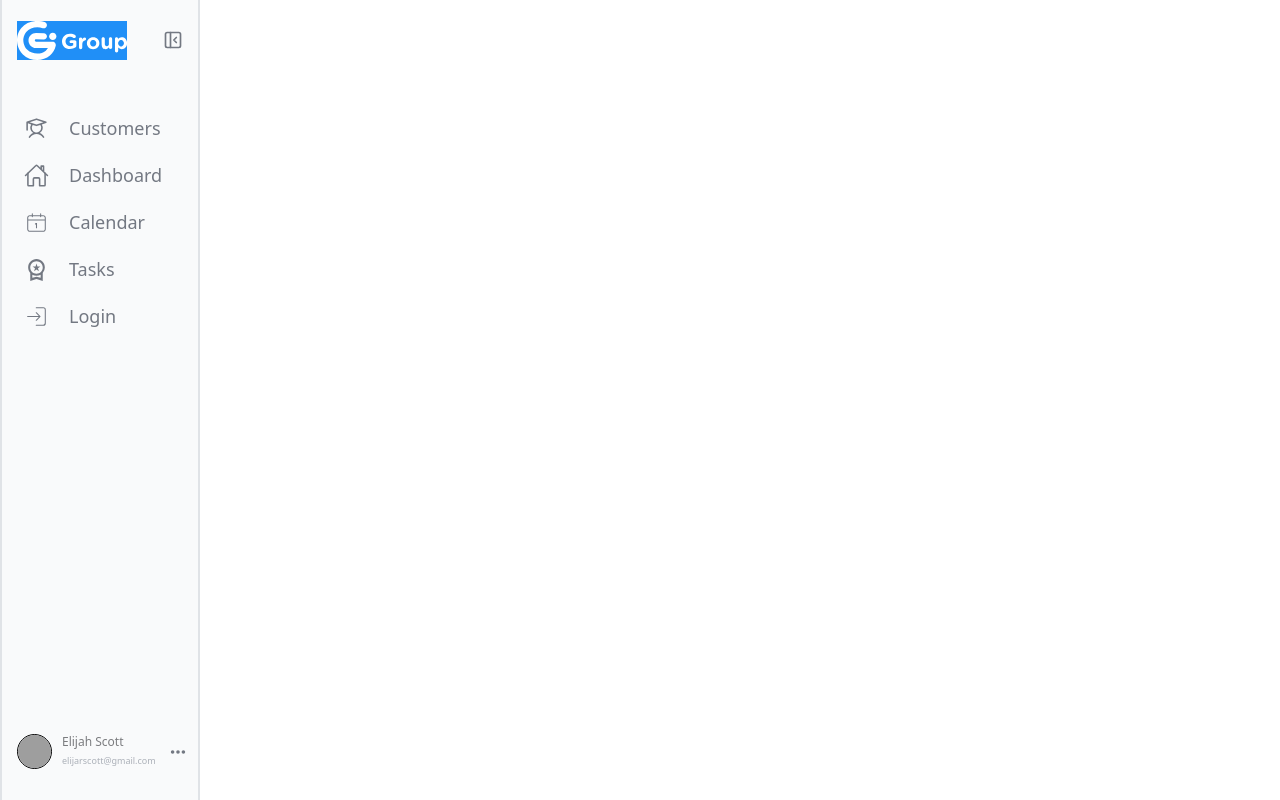
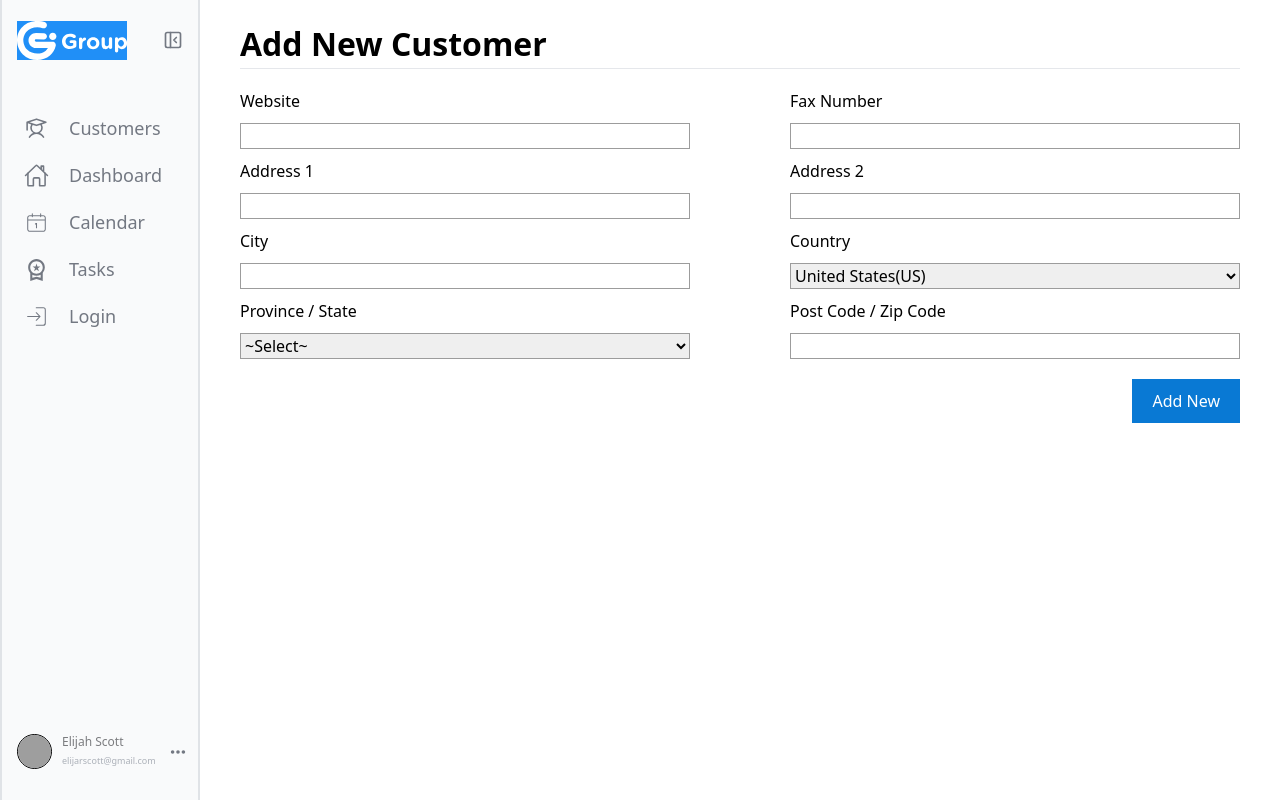
Before and after one commit to aliakbarimanov/gi-crm, a React (Create React App) app: page /newCustomer in a window 1280 px wide. Built offline with nearby package versions, Linux system fonts and the light colour scheme; grey boxes are pictures that could not be loaded.

Commit message:
adding new customer page

```diff
--- a/src/App.js
+++ b/src/App.js
@@ -7,6 +7,7 @@ import Calendar from "./pages/calendar/Calendar";
 import Tasks from "./pages/tasks/Tasks";
 import Login from "./pages/login/Login";
 import AppointmentForm from "./pages/appointmentform/AppointmentForm";
+import NewCustomer from "./components/newCustomer/NewCustomer";
 
 function App() {
   return (
@@ -18,6 +19,7 @@ function App() {
           <Route path="/calendar/*" element={<Calendar />} />
           <Route path="/tasks" element={<Tasks />} />
           <Route path="/login" element={<Login />} />
+          <Route path="/newCustomer" element={<NewCustomer />} />
           <Route path="/appointment-form" element={<AppointmentForm />} />
         </Routes>
       </Sidebar>
--- /dev/null
+++ b/src/components/newCustomer/NewCustomer.jsx
@@ -0,0 +1,61 @@
+import React from "react";
+import "../newCustomer/NewCustomer.scss";
+
+const NewCustomer = () => {
+  return (
+    <section className="newCustomer">
+      <div className="container">
+        <div className="headText">
+          <h2>Add New Customer</h2>
+          <hr />
+        </div>
+        <div className="form">
+          <form>
+            <div>
+              <label htmlFor="website">Website</label>
+              <input type="email" name="website" id="website" />
+            </div>
+            <div>
+              <label htmlFor="number">Fax Number</label>
+              <input type="number" name="number" id="number" />
+            </div>
+            <div>
+              <label htmlFor="address">Address 1</label>
+              <input type="text" name="address" id="address" />
+            </div>
+            <div>
+              <label htmlFor="address2">Address 2</label>
+              <input type="text" name="address2" id="address2" />
+            </div>
+
+            <div>
+              <label htmlFor="city">City</label>
+              <input type="text" name="city" id="city" />
+            </div>
+            <div>
+              <label htmlFor="country">Country</label>
+              <select name="country" id="country">
+                <option value="us">United States(US)</option>
+              </select>
+            </div>
+
+            <div>
+              <label htmlFor="state">Province / State</label>
+              <select name="state" id="state">
+                <option value="state">~Select~</option>
+              </select>
+            </div>
+
+            <div>
+              <label htmlFor="code">Post Code / Zip Code</label>
+              <input type="number" name="code" id="code" />
+            </div>
+          </form>
+          <button>Add New</button>
+        </div>
+      </div>
+    </section>
+  );
+};
+
+export default NewCustomer;
--- /dev/null
+++ b/src/components/newCustomer/NewCustomer.scss
@@ -0,0 +1,35 @@
+.newCustomer{
+    .container{
+        .headText{
+            margin-bottom: 20px;
+            font-weight: bold;
+            font-size: 32px;
+        }
+        .form{
+            form{
+                display: flex;
+                gap: 10px;
+                flex-wrap: wrap;
+                justify-content: space-between;
+                div{
+                    display: flex;
+                    flex-direction: column;
+                    gap: 10px;
+                    width: 45%;
+                    input,select{
+                        border: 1px solid #9c9c9c;
+                    }
+                }
+
+            }
+
+        }
+        button{
+            padding: 10px 20px;
+            color: #fff;
+            background-color: rgb(9, 121, 212);
+            margin-top: 20px;
+            float: right;
+        }
+    }
+}
--- a/src/pages/customers/Customers.jsx
+++ b/src/pages/customers/Customers.jsx
@@ -4,6 +4,7 @@ import "./Customers.scss";
 import Pagination from "../../components/pagination/Pagination";
 import { PaginationRange } from "../../components/pagination/PaginationRange";
 import LimitRange from "../../components/LimitRange";
+import { Link } from "react-router-dom";
 
 const BASE_URL = "http://localhost:8000";
 let totalPage;
@@ -92,7 +93,7 @@ function Customers() {
     <div className="customers">
       <header>
         <h1>Customers</h1>
-        <button>+ New Customer</button>
+        <Link to='/newCustomer'><button>+ New Customer</button></Link>
       </header>
       <hr />
       <div className="filtering">
```
